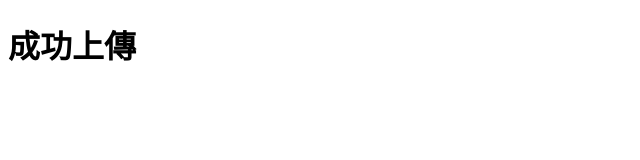
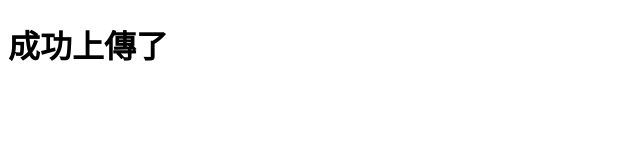
Before and after one commit to ChinLung1995/ChinLung1995.github.io, a website: page index.html in a window 1280 px wide. Shown: the full height of the page, 0-640 px from the left. Drawn offline with Linux system fonts and the light colour scheme.

Commit message:
Update index.html

```diff
--- a/index.html
+++ b/index.html
@@ -4,6 +4,6 @@
 	<title>測試</title>
 </head>
 <body>
-	<h1>成功上傳</h1>
+	<h1>成功上傳了</h1>
 </body>
 </html>
```
